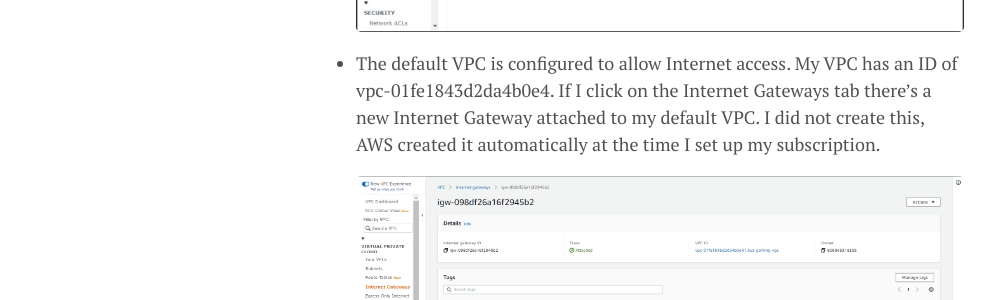
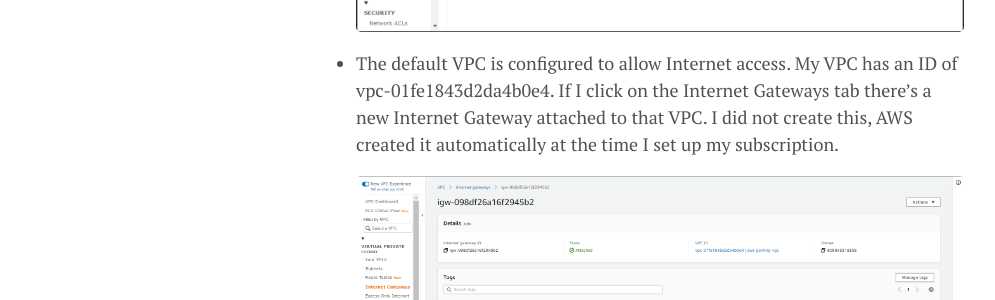
Before and after one commit to lgeurts/lgeurts.github.io, a Jekyll site: the page built from _posts/2021-11-02-aws-high-performance-cloud-gaming.md, in a window 1280 px wide and 900 px high, scrolled down 3242 px. Shown: the part 209-509 px from the top of the window, without its empty margins (0-995 px from the left). Built offline with Jekyll 4.4.1, drawn with Linux system fonts in a browser that asks for light colours; nearby versions of some CDN libraries; comment, search, counter and statistics services are not loaded; some of the changed text lies outside the part shown.

Commit message:
Update 2021-11-02-aws-high-performance-cloud-gaming.md

```diff
--- a/_posts/2021-11-02-aws-high-performance-cloud-gaming.md
+++ b/_posts/2021-11-02-aws-high-performance-cloud-gaming.md
@@ -50,7 +50,7 @@
 
 **Setting up AWS:**
 
-- By now you created and activated your AWS account. Continue with adding a VPC (Virtual Private Network) by logging in to your account and checking the VPC console. Click on *Launch VPC Wizard*, the next screen opens:
+- By now you created and activated your AWS account. Continue with adding a [VPC (Virtual Private Network)](https://docs.aws.amazon.com/vpc/latest/userguide/what-is-amazon-vpc.html) by logging in to your account and checking the VPC console. Click on *Launch VPC Wizard*, the next screen opens:
 
   <img src="/assets/aws-parsec-setup/vpc-dashboard.png" width="654">
 
@@ -66,7 +66,7 @@
 
   <img src="/assets/aws-parsec-setup/vpc-successfully-created.png" width="654">
 
-- The default VPC is configured to allow Internet access. My VPC has an ID of vpc-01fe1843d2da4b0e4. If I click on the Internet Gateways tab there's a new Internet Gateway attached to my default VPC. I did not create this, AWS created it automatically at the time I set up my subscription.
+- The default VPC is configured to allow Internet access. My VPC has an ID of vpc-01fe1843d2da4b0e4. If I click on the Internet Gateways tab there's a new Internet Gateway attached to that VPC. I did not create this, AWS created it automatically at the time I set up my subscription.
 
   <img src="/assets/aws-parsec-setup/vpc-internet-gateway.png" width="654">
 
```
